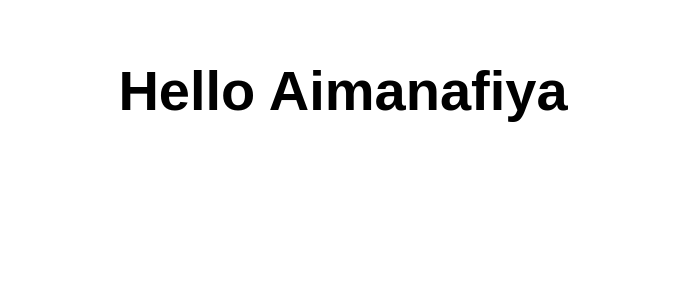
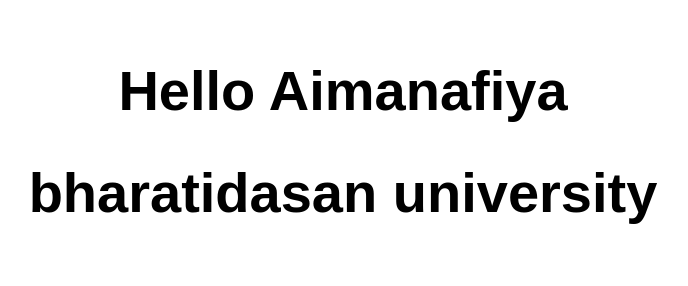
Before and after one commit to MEHARAJAFIYA/aimanafiya, a website: page src/index.html in a window 1280 px wide. Shown: the whole page, without its empty margins (297-985 px from the left). Drawn offline with Linux system fonts and the light colour scheme.

Commit message:
index.html

```diff
--- a/src/index.html
+++ b/src/index.html
@@ -11,6 +11,7 @@
 <body>
   <main>
     <h1>Hello Aimanafiya</h1>
+    <h1> bharatidasan university</h1>
   </main>
 </body>
 
```
